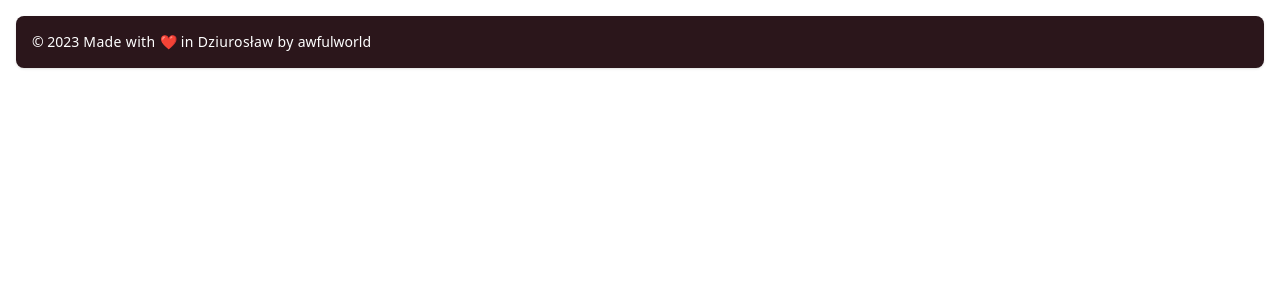
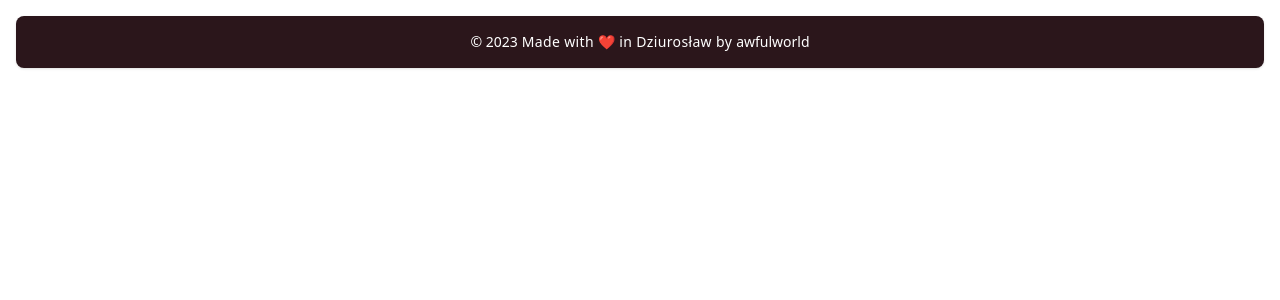
Before and after one commit to rvyk/zstio-substitutions, a Next.js app: page /components/Footer in a window 1280 px wide. Shown: the top 300 px of the page. Built offline with nearby package versions, Linux system fonts and the light colour scheme; what tailwindcss-animated would draw is missing.

Commit message:
Fixed footer

```diff
--- a/src/pages/components/Footer.jsx
+++ b/src/pages/components/Footer.jsx
@@ -1,10 +1,9 @@
 import React from "react";
-import Link from "next/link";
 function Footer() {
   return (
-    <footer className="rounded-lg shadow m-4 dark:bg-gray-800 transition-all bg-[#2B161B]">
-      <div className="max-w-screen mx-auto p-4 pt-4 md:flex md:items-center md:justify-between transition-all">
-        <span className="text-sm text-[#ffffff] sm:text-center dark:text-gray-400">
+    <footer className="rounded-lg shadow m-4 w-[90%] sm:w-auto dark:bg-gray-800 transition-all bg-[#2B161B]">
+      <div className="max-w-screen mx-auto p-4 transition-all">
+        <span className="text-sm text-[#ffffff] block text-center dark:text-gray-400">
           © {new Date().getFullYear()}
           <span className="ml-1 font-roboto tracking-wide">
             Made with ❤️ in Dziurosław by
```
